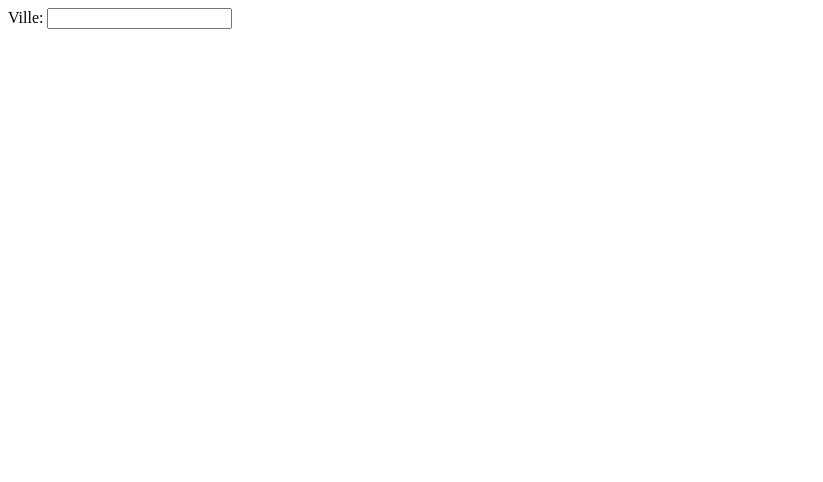
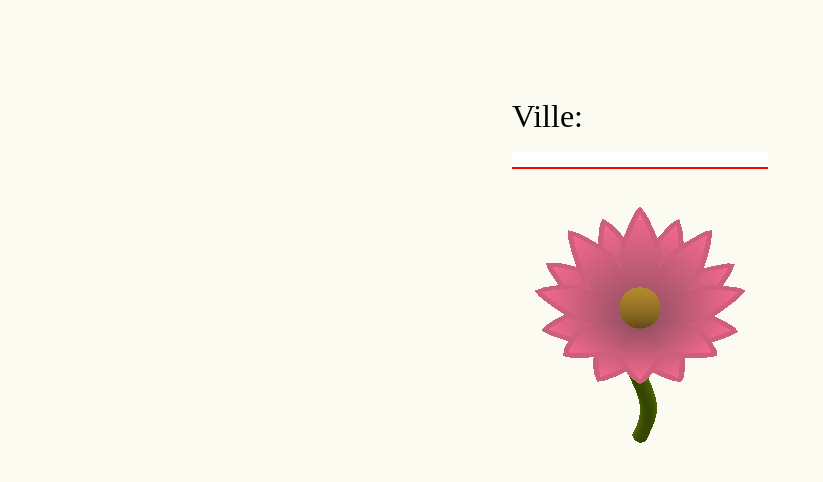
Before and after one commit to EstebanSierra013/Fleur3D, a plain HTML site: page index.html in a window 1280 px wide. Shown: the whole page, without its empty margins (0-823 px from the left). Drawn offline with nearby package versions, Linux system fonts and the light colour scheme; animation ran at ten frames a second; a web font is replaced by a local one.

Commit message:
Module Flower + CSS style

```diff
--- a/app.js
+++ b/app.js
@@ -1,3 +1,5 @@
 import { Search } from './modules/Search.js'
+import { Flower } from './modules/Flower.js'
 
 new Search()
+new Flower()
--- a/index.html
+++ b/index.html
@@ -1,16 +1,32 @@
 <!DOCTYPE html>
 <html>
-  <head>
+  <>
     <meta charset="UTF-8">
     <meta name="viewport" content="width=device-width, initial-scale=1">
+    <link rel="stylesheet" href="style.css">
+    /* Font */
+    <link rel="preconnect" href="https://fonts.googleapis.com">
+    <link rel="preconnect" href="https://fonts.gstatic.com" crossorigin>
+    <link href="https://fonts.googleapis.com/css2?family=Sevillana&display=swap" rel="stylesheet">
   </head>
   <body>
-    <form class="js-search-form">
+    <div class="canvas js-canvas"></div>
+    <form class="form js-search-form">
       <label>
         Ville:
         <input type="text" class="js-search-input">
       </label>
     </form>
+
+
+    <script type="importmap">
+      {
+        "imports": {
+          "three": "https://cdn.jsdelivr.net/npm/three@0.167.1/build/three.module.js",
+          "three/addons/": "https://cdn.jsdelivr.net/npm/three@0.167.1/examples/jsm/"
+        }
+      }
+    </script>
     <script src="app.js" type="module"></script>
   </body>
 </html>
--- /dev/null
+++ b/modules/Flower.js
@@ -0,0 +1,170 @@
+import * as THREE from 'three'
+import { OrbitControls } from 'three/addons/controls/OrbitControls.js'
+
+class CustomSinCurve extends THREE.Curve {
+
+	constructor( scale = 1 ) {
+		super();
+		this.scale = scale;
+	}
+
+	getPoint( t, optionalTarget = new THREE.Vector3() ) {
+		const ty = t * 3 - 1.5;
+		const tx = 0.1* Math.sin( 2 * Math.PI * t );
+		const tz = 0;
+		return optionalTarget.set( tx, ty, tz ).multiplyScalar( this.scale );
+	}
+}
+
+
+class Flower {
+  constructor(){
+    this.canvas = document.querySelector(".js-canvas")
+    this.canvasWidth = window.innerWidth
+    this.canvasHeight = window.innerHeight
+    this.flowerSize = 10
+    this.init()
+  }
+
+  init(){
+    this.createScene()
+    this.createCamera()
+    this.createRender()
+
+    this.createGroupofObjects()
+    this.createStem()
+    this.createPistil()
+    this.createPetals()
+
+    this.createOrbitControls()
+
+    this.addGroupToScene()
+
+    this.animate()
+  }
+
+  createScene(){
+    this.scene = new THREE.Scene()
+    this.scene.background = new THREE.Color('#fcfbf2')
+  }
+
+  createCamera(){
+    const aspectRatio = this.canvasWidth / this.canvasHeight
+    this.camera = new THREE.PerspectiveCamera( 45, aspectRatio, 0.1, 1000 )
+    this.camera.position.z = 50
+    this.camera.position.y = 100
+    this.camera.position.x = 0
+  }
+
+  createRender(){
+    this.renderer = new THREE.WebGLRenderer()
+    this.renderer.setSize( this.canvasWidth, this.canvasHeight )
+    this.canvas.appendChild( this.renderer.domElement )
+  }
+
+  createGroupofObjects(){
+    this.flowerGroup = new THREE.Group()
+  }
+
+  createStem(){
+    const path = new CustomSinCurve( this.flowerSize );
+    const geometry = new THREE.TubeGeometry( path, 20, 1, 8, false );
+    const material = new THREE.MeshMatcapMaterial( { color: "#6D8B0D" } );
+    const stem = new THREE.Mesh( geometry, material );
+    stem.position.y = this.flowerSize / 2
+    this.flowerGroup.add( stem )
+  }
+
+  createPistil(){
+    const geometry = new THREE.SphereGeometry( 2, 32, 16 )
+    const material = new THREE.MeshMatcapMaterial( { color: "#C89C35" } );
+    const sphere = new THREE.Mesh( geometry, material )
+    sphere.position.y = this.flowerSize * 2
+    this.flowerGroup.add( sphere )
+  }
+
+  createPetals(){
+
+    const petalShape = new THREE.Shape()
+    petalShape.moveTo(0, 5)
+    petalShape.bezierCurveTo(0, 5, 4, -2, 0.5, -5)
+    petalShape.bezierCurveTo(0.5, -5, 0, -6, -0.5, -5)
+    petalShape.bezierCurveTo(-0.5, -5, -4, -2, 0, 5)
+
+    const extrudeSettings = {
+      curveSegments: 50,
+      steps: 0,
+      depth: 0,
+      bevelEnabled: true,
+      bevelThickness: 0.1,
+      bevelSize: 0.5,
+      bevelOffset: 0,
+      bevelSegments: 10
+    }
+
+    const geometry = new THREE.ExtrudeGeometry( petalShape, extrudeSettings)
+
+    var material = new THREE.ShaderMaterial({
+      uniforms: {
+        color1: {
+          value: new THREE.Color("#E2A2B6")
+        },
+        color2: {
+          value: new THREE.Color("#E7A4B9")
+        }
+      },
+      vertexShader: `
+        varying vec2 vUv;
+
+        void main() {
+          vUv = uv;
+          gl_Position = projectionMatrix * modelViewMatrix * vec4(position,1.0);
+        }
+      `,
+      fragmentShader: `
+        uniform vec3 color1;
+        uniform vec3 color2;
+
+        varying vec2 vUv;
+
+        void main() {
+          gl_FragColor = vec4(mix(color1, color2, vUv.y), 1);
+        }
+      `
+    });
+
+    const AxisY = new THREE.Vector3(0, 1, 0);
+
+    for (let i = 0; i < 16; i++){
+      for (let j = 0; j < 2; j++){
+        const petal = new THREE.Mesh( geometry, material )
+        petal.position.y = this.flowerSize * 2.02 - ( 1 * j)
+        petal.position.x = 0
+        petal.position.z = 5
+        petal.rotation.x = THREE.MathUtils.degToRad(60)
+        petal.rotation.z = THREE.MathUtils.degToRad(0)
+        var pivot = new THREE.Group();
+        pivot.rotation.y = THREE.MathUtils.degToRad((22 * j) + (45 * i))
+        pivot.add( petal )
+        this.flowerGroup.add( pivot )
+      }
+    }
+  }
+
+  addGroupToScene() {
+    this.scene.add(this.flowerGroup)
+  }
+
+
+  createOrbitControls(){
+    this.controls = new OrbitControls( this.camera, this.renderer.domElement );
+  }
+
+  animate(){
+    requestAnimationFrame( this.animate.bind(this) )
+    this.controls.update()
+    this.renderer.render(this.scene, this.camera)
+  }
+}
+
+export { Flower }
--- /dev/null
+++ b/style.css
@@ -0,0 +1,30 @@
+*{
+  margin: 0;
+  padding: 0;
+}
+
+.canvas{
+  position: absolute;
+  top: 0;
+  left: 0;
+  z-index: 0;
+}
+
+.form {
+  display: flex;
+  justify-content: center;
+  margin-top: 5rem;
+  position: relative;
+  z-index: 1;
+  font-family: "Sevillana";
+  font-weight: 400;
+  font-size: 2rem;
+  font-style: normal;
+
+}
+
+.form input[type=text]{
+  width: 100%;
+  border: none;
+  border-bottom: 2px solid red;
+}
```
